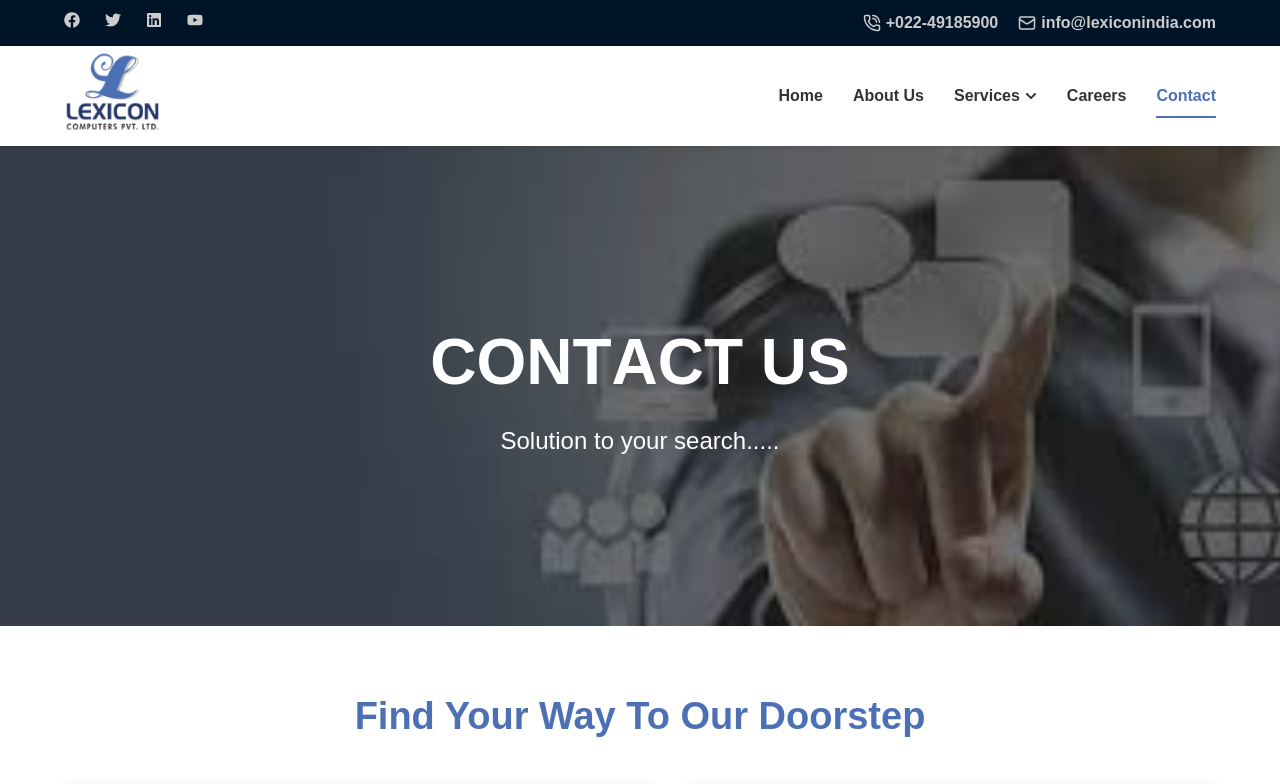
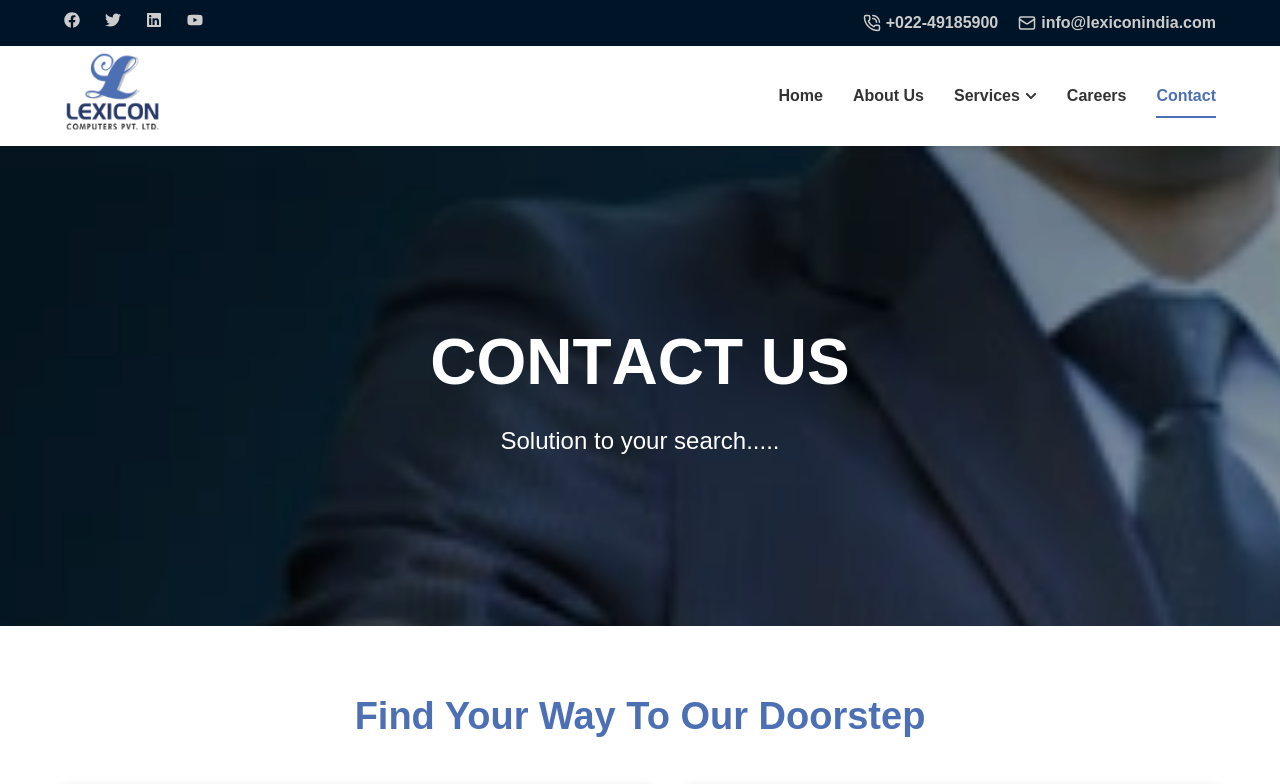
Before and after one commit to itsPks99/Lexicon_web, a React (Vite) app: page /contact in a window 1280 px wide. Shown: the top 784 px of the page. Built offline with nearby package versions, Linux system fonts and the light colour scheme; grey boxes are pictures that could not be loaded.

Commit message:
Complate Home, About and Contact under dev after add banner feed

```diff
--- a/src/pages/About/AboutBanner/AboutBanner.css
+++ b/src/pages/About/AboutBanner/AboutBanner.css
@@ -2,7 +2,26 @@
     position: relative;
     width: 100%;
     height: 60vh;
-    background: url('/assets/aboutBanner.png') no-repeat center center/cover;
+    overflow: hidden;
+}
+
+/* Moving Background Animation */
+.aboutBanner::before {
+    content: "";
+    position: absolute;
+    top: 0;
+    left: 0;
+    width: 200%;
+    height: 100%;
+    background: url('/assets/aboutBanner.png') repeat-x;
+    background-size: cover;
+    animation: scrollBackground 30s linear infinite;
+}
+
+/* Animation Definition */
+@keyframes scrollBackground {
+    0% { transform: translateX(0); }
+    100% { transform: translateX(-50%); }
 }
 
 /* Overlay with dark background */
@@ -12,7 +31,7 @@
     left: 0;
     right: 0;
     bottom: 0;
-    background-color: rgba(0, 0, 0, 0.6);
+    background-color: rgba(0, 0, 0, 0.3);
     display: flex;
     justify-content: center;
     align-items: center;
@@ -23,6 +42,7 @@
 .aboutBanner-content {
     color: white !important;
     padding: 0 20px;
+    position: relative; /* Make sure it's above the overlay */
 }
 
 /* Title styling */
--- a/src/pages/Contact/ContactBanner/contactBanner.css
+++ b/src/pages/Contact/ContactBanner/contactBanner.css
@@ -2,17 +2,26 @@
     position: relative;
     width: 100%;
     height: 60vh;
-    background: url('/assets/contactBanner.png') no-repeat center center/cover;
-    animation: moveBackground 10s linear infinite;
+    overflow: hidden;
 }
 
-@keyframes moveBackground {
-    0% {
-        background-position: center top;
-    }
-    100% {
-        background-position: center bottom;
-    }
+/* Moving Background Animation */
+.contactBanner::before {
+    content: "";
+    position: absolute;
+    top: 0;
+    left: 0;
+    width: 200%;
+    height: 100%;
+    background: url('/assets/contactBanner.png') repeat-x;
+    background-size: cover;
+    animation: scrollBackground 30s linear infinite;
+}
+
+/* Animation Definition */
+@keyframes scrollBackground {
+    80% { transform: translateX(-80); }
+    100% { transform: translateX(-50%); }
 }
 
 /* Overlay with dark background */
@@ -22,7 +31,7 @@
     left: 0;
     right: 0;
     bottom: 0;
-    background-color: rgba(0, 0, 0, 0.1);
+    background-color: rgba(0, 0, 0, 0.3);
     display: flex;
     justify-content: center;
     align-items: center;
@@ -33,6 +42,7 @@
 .contactBanner-content {
     color: white !important;
     padding: 0 20px;
+    position: relative; /* Make sure it's above the overlay */
 }
 
 /* Title styling */
```
Also changed, not shown: public/assets/contactBanner.png.
